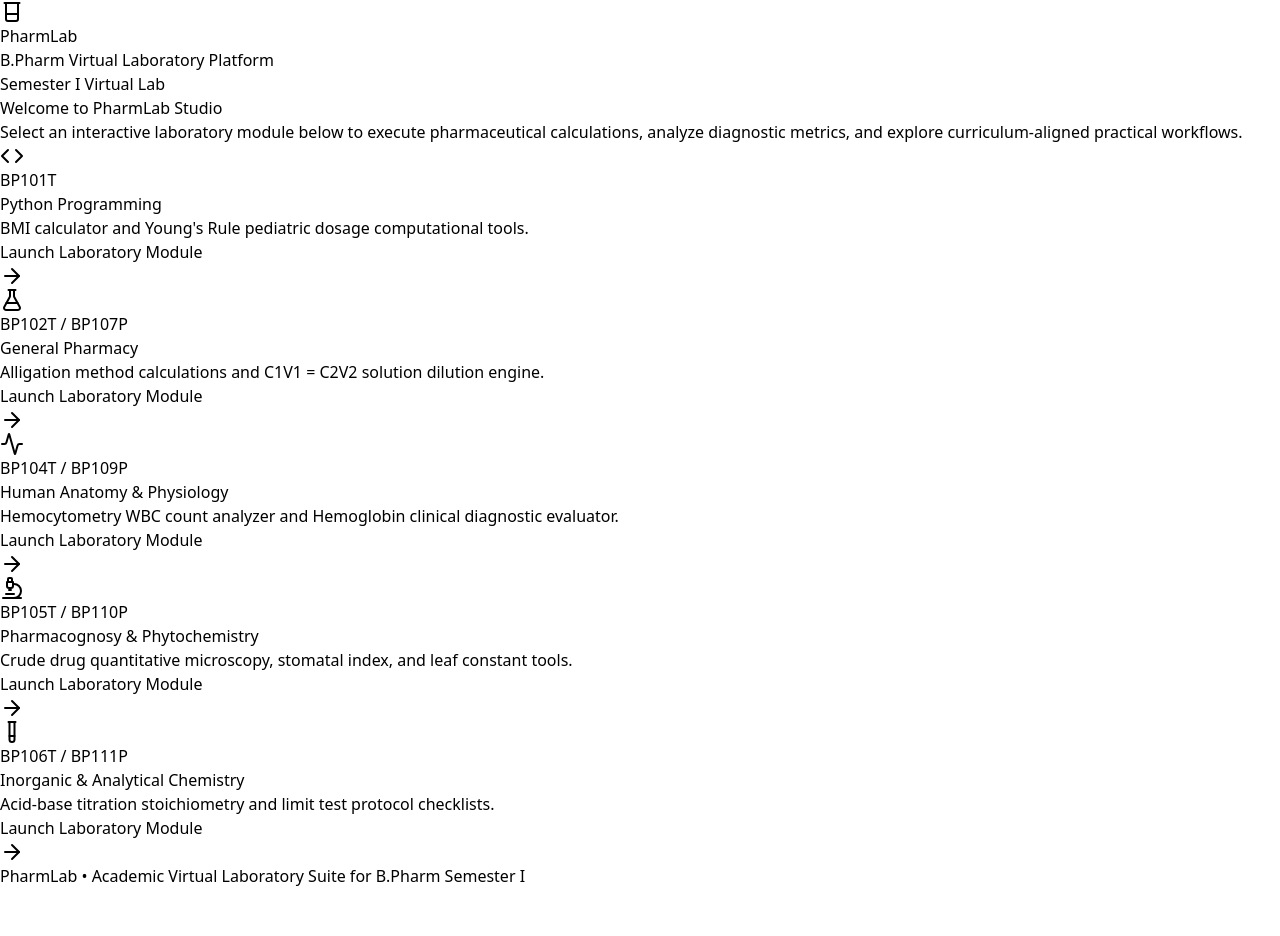
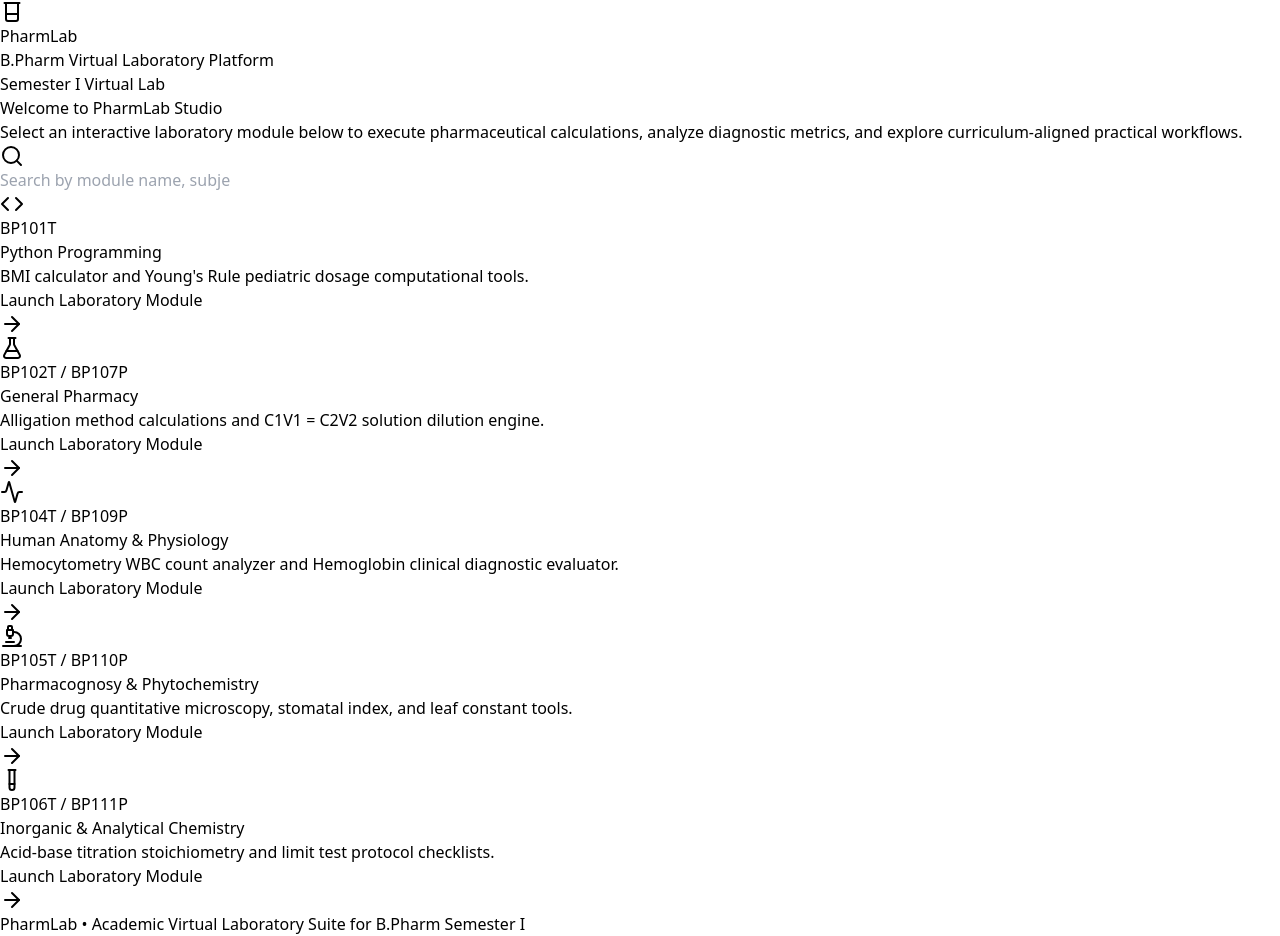
Before and after one commit to Shubhams2004/Pharmlab, a React (Vite) app: page / in a window 1280 px wide. Before the commit the page ends 888 px from the top, so only its background shows below. Built offline with nearby package versions, Linux system fonts and the light colour scheme.

Commit message:
Add global search bar feature to PharmLab dashboard

```diff
--- a/src/components/Dashboard.jsx
+++ b/src/components/Dashboard.jsx
@@ -1,7 +1,9 @@
-import React from 'react';
-import { Code, FlaskConical, Activity, Microscope, TestTube, ArrowRight } from 'lucide-react';
+import React, { useState } from 'react';
+import { Code, FlaskConical, Activity, Microscope, TestTube, ArrowRight, Search } from 'lucide-react';
 
 export default function Dashboard({ setActiveModule }) {
+  const [searchQuery, setSearchQuery] = useState('');
+
   const modules = [
     {
       id: 'python',
@@ -45,8 +47,15 @@ export default function Dashboard({ setActiveModule }) {
     }
   ];
 
+  const filteredModules = modules.filter((mod) =>
+    mod.title.toLowerCase().includes(searchQuery.toLowerCase()) ||
+    mod.code.toLowerCase().includes(searchQuery.toLowerCase()) ||
+    mod.desc.toLowerCase().includes(searchQuery.toLowerCase())
+  );
+
   return (
     <div className="space-y-8">
+      {/* Hero Header */}
       <div className="bg-slate-900 border border-slate-800 rounded-3xl p-8 shadow-xl relative overflow-hidden">
         <div className="absolute top-0 right-0 w-96 h-96 bg-emerald-500/5 rounded-full blur-3xl pointer-events-none"></div>
         <span className="px-3 py-1 bg-emerald-500/10 border border-emerald-500/20 text-emerald-400 text-xs font-semibold rounded-full uppercase tracking-wider">
@@ -55,13 +64,29 @@ export default function Dashboard({ setActiveModule }) {
         <h2 className="text-3xl md:text-4xl font-extrabold text-white mt-4 mb-3">
           Welcome to PharmLab Studio
         </h2>
-        <p className="text-slate-400 max-w-2xl text-sm md:text-base">
+        <p className="text-slate-400 max-w-2xl text-sm md:text-base mb-6">
           Select an interactive laboratory module below to execute pharmaceutical calculations, analyze diagnostic metrics, and explore curriculum-aligned practical workflows.
         </p>
+
+        {/* Global Search Bar */}
+        <div className="relative max-w-lg">
+          <div className="absolute inset-y-0 left-0 pl-4 flex items-center pointer-events-none text-slate-400">
+            <Search className="w-5 h-5" />
+          </div>
+          <input
+            type="text"
+            value={searchQuery}
+            onChange={(e) => setSearchQuery(e.target.value)}
+            placeholder="Search by module name, subject code, or keyword (e.g., BP101T, BMI, Titration)..."
+            className="w-full bg-slate-950 border border-slate-800 rounded-2xl pl-11 pr-4 py-3 text-sm text-white placeholder-slate-500 focus:outline-none focus:border-emerald-500 shadow-inner transition-colors"
+          />
+        </div>
       </div>
 
+      {/* Modules Grid */}
       <div className="grid grid-cols-1 md:grid-cols-2 gap-6">
-        {modules.map((mod) => {
+        {filteredModules.length > 0 ? (
+          filteredModules.map((mod) => {
             const Icon = mod.icon;
             return (
               <div
@@ -91,7 +116,12 @@ export default function Dashboard({ setActiveModule }) {
                 </div>
               </div>
             );
-        })}
+          })
+        ) : (
+          <div className="col-span-full text-center py-12 bg-slate-900 border border-slate-800 rounded-2xl">
+            <p className="text-slate-400 text-sm">No laboratory modules found matching "{searchQuery}".</p>
+          </div>
+        )}
       </div>
     </div>
   );
```
Lines whose indentation alone changed are shown as unchanged.
